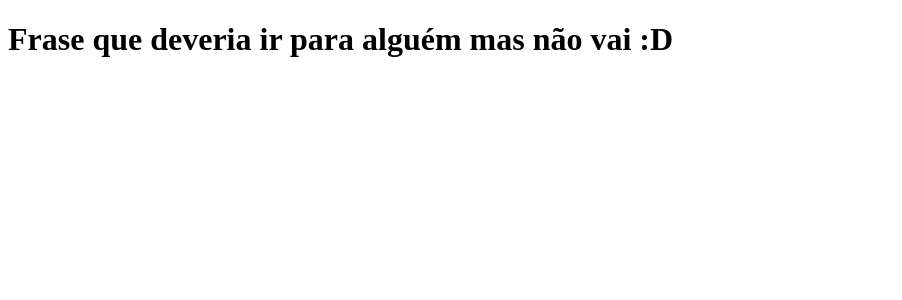
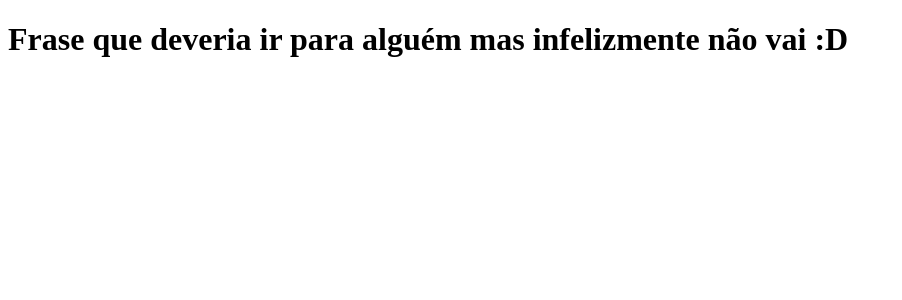
Before and after one commit to ThiagoBertoldi1/curso.dev, a Next.js app: page / in a window 1280 px wide. Shown: the top 300 px of the page, without its empty margins (0-902 px from the left). Built offline with nearby package versions, Linux system fonts and the light colour scheme.

Commit message:
Alteracao Frase

```diff
--- a/pages/index.js
+++ b/pages/index.js
@@ -1,5 +1,5 @@
 function Home() {
-    return <h1>Frase que deveria ir para alguém mas não vai :D</h1>
+    return <h1>Frase que deveria ir para alguém mas infelizmente não vai :D</h1>
 }
 
 export default Home;
```
